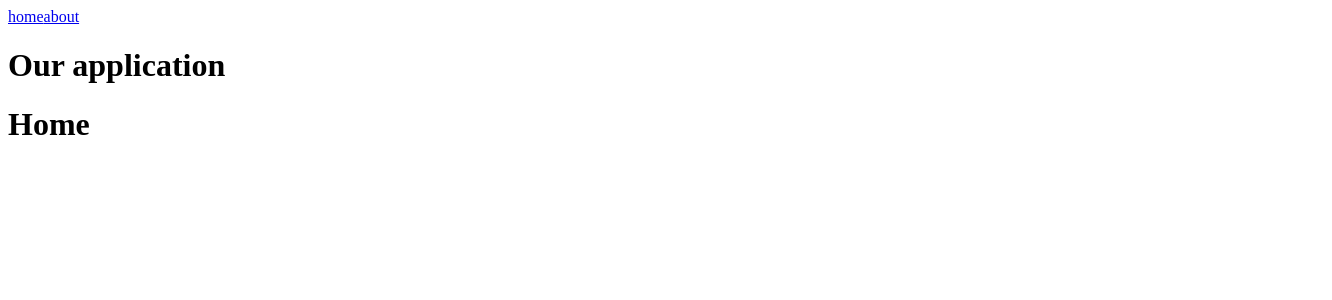
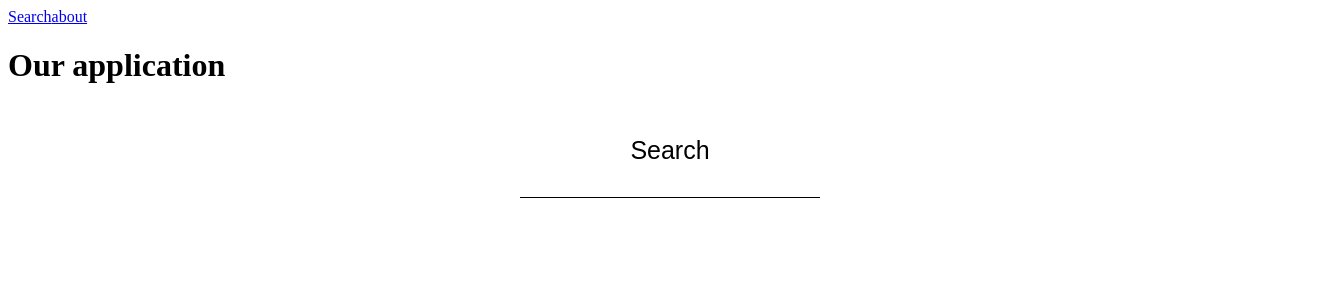
Before and after one commit to mcwojdzinski/mcwoj-spacer, a Vue app: page /#/ in a window 1280 px wide. Shown: the top 300 px of the page, 1332 px wide, since content can reach past the window. Built offline with nearby package versions, Linux system fonts and the light colour scheme.

Commit message:
Connected nasa API into a project

```diff
--- a/package.json
+++ b/package.json
@@ -9,7 +9,10 @@
     "test:unit": "vue-cli-service test:unit"
   },
   "dependencies": {
+    "axios": "^0.18.0",
+    "lodash.debounce": "^4.0.8",
     "vue": "^2.6.6",
+    "vue-axios": "^2.1.4",
     "vue-router": "^3.0.1"
   },
   "devDependencies": {
--- a/src/App.vue
+++ b/src/App.vue
@@ -1,7 +1,7 @@
 <template>
   <div class="app">
     <div class="nav">
-      <router-link to="/">home</router-link>
+      <router-link to="/">Search</router-link>
       <router-link to="/About">about</router-link>
     </div>
     <h1>Our application</h1>
--- a/src/router.js
+++ b/src/router.js
@@ -1,6 +1,6 @@
 import Vue from 'vue';
 import Router from 'vue-router';
-import Home from './views/Home.vue';
+import Search from './views/Search.vue';
 import About from './views/About.vue';
 
 Vue.use(Router);
@@ -8,8 +8,8 @@ Vue.use(Router);
 export default new Router({
   routes: [{
     path: '/',
-    name: 'Home',
-    component: Home,
+    name: 'Search',
+    component: Search,
   },
   {
     path: '/About',
--- a/src/views/About.vue
+++ b/src/views/About.vue
@@ -5,7 +5,9 @@
 </template>
 
 <script>
+/* eslint-disable */
+
 export default {
-  name: 'About'
+  name: "About"
 };
 </script>
--- a/src/views/Home.vue
+++ /dev/null
@@ -1,11 +0,0 @@
-<template>
-  <div class="Home">
-    <h1>Home</h1>
-  </div>
-</template>
-
-<script>
-export default {
-  name: "Home"
-};
-</script>
--- /dev/null
+++ b/src/views/Search.vue
@@ -0,0 +1,74 @@
+<template>
+  <div class="wrapper">
+    <div class="search">
+      <label for="search">Search</label>
+      <input v-model="searchValue" @input="handleInput" id="search" name="search">
+      <ul>
+        <li v-for="result in results" :key="result.data[0].nasa_id">
+          <p>{{ result.data[0].description }} </p>
+        </li>
+      </ul>
+    </div>
+  </div>
+</template>
+
+<script>
+import Vue from 'vue';
+import axios from 'axios';
+import VueAxios from 'vue-axios';
+import debounce from "lodash.debounce";
+
+Vue.use(VueAxios, axios);
+const API = "https://images-api.nasa.gov/search";
+export default {
+  name: "Search",
+  data() {
+    return {
+      searchValue: '',
+      results: [],
+    };
+  },
+  methods: {
+    /* exlin-disable */
+    handleInput: debounce(function() {
+      {
+        axios.get(`${API}?q=${this.searchValue}&media_type=image`)
+          .then(response => {
+            this.results = response.data.collection.items;
+          })
+          .catch(error => {
+            console.log(error);
+          });
+      }
+    }, 500)
+  }
+};
+</script>
+<style lang="scss" scoped>
+.wrapper {
+  display: flex;
+  flex-direction: column;
+  align-items: center;
+  margin: 0;
+  padding: 30px;
+  width: 100%;
+}
+.search {
+  display: flex;
+  flex-direction: column;
+  width: 300px;
+}
+
+label {
+  font-size: 25px;
+  text-align: center;
+  font-family: Montserrat, sans-serif;
+}
+
+input {
+  height: 30px;
+  border: none;
+  border-bottom: 1px solid black;
+  outline: none;
+}
+</style>
```
Also changed, not shown: 1 other file (tests, documents, lock files or other folders).
